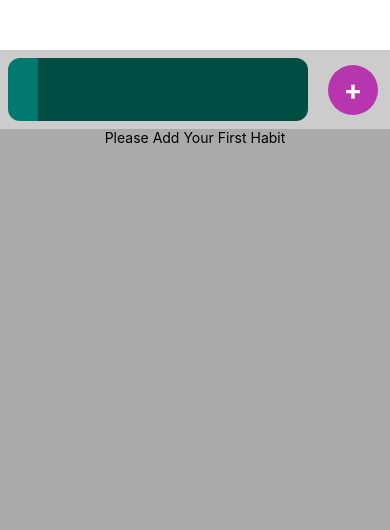
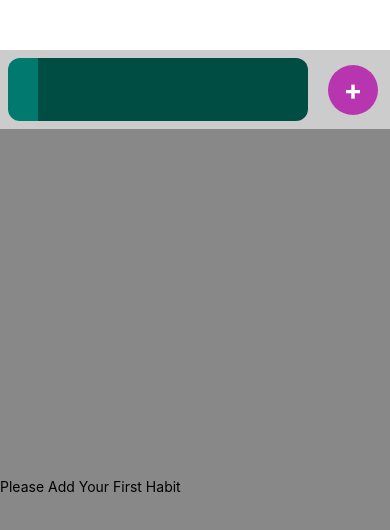
Before and after one commit to krisograbek/kill-da-habit, a React Native app: screen / in a window 390 px wide. Shown: the top 530 px of the page. Built offline with nearby package versions, Linux system fonts and the light colour scheme.

Commit message:
stretch and justify habit list

```diff
--- a/components/Habit.js
+++ b/components/Habit.js
@@ -1,10 +1,10 @@
 import React from 'react'
-import { Text, View } from 'react-native';
+import { StyleSheet, Text, View } from 'react-native';
 
 const Habit = ({ name }) => {
   return (
-    <View testID='habitView'>
-      <Text testID="text">
+    <View testID='habitView' style={styles.habitContainer}>
+      <Text testID="text" style={styles.text}>
         {name}
       </Text>
     </View>
@@ -12,3 +12,19 @@ const Habit = ({ name }) => {
 }
 
 export default Habit;
+
+const styles = StyleSheet.create({
+  habitContainer: {
+    flex: 1,
+    justifyContent: 'center',
+    height: 40,
+    borderRadius: 4,
+    marginTop: 4,
+    marginHorizontal: 6,
+    paddingLeft: 4,
+    backgroundColor: '#ddd'
+  },
+  text: {
+    fontSize: 16,
+  }
+})
--- a/components/HabitForm.js
+++ b/components/HabitForm.js
@@ -9,7 +9,7 @@ const HabitForm = ({ isVisible, setIsVisible, setHabitList }) => {
   const handleOnAddHabit = () => {
     setHabitList(prevState => [...prevState, habit]);
     setIsVisible(false);
-    setHabit(initialHabit);
+    // setHabit(initialHabit);
   }
 
   const handleFormUpdate = (enteredText, key) => {
--- a/components/Habits.js
+++ b/components/Habits.js
@@ -24,9 +24,9 @@ const styles = StyleSheet.create({
   habitsContainer: {
     flex: 9,
     width: '100%',
-    backgroundColor: '#aaa',
-    alignItems: 'center',
-    justifyContent: 'flex-start',
+    backgroundColor: '#888',
+    alignItems: 'stretch',
+    justifyContent: 'center',
     // flexDirection: 'row',
   },
 });
```
